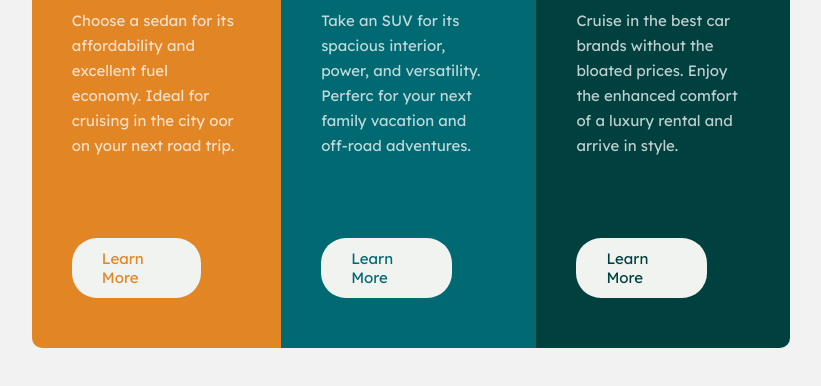
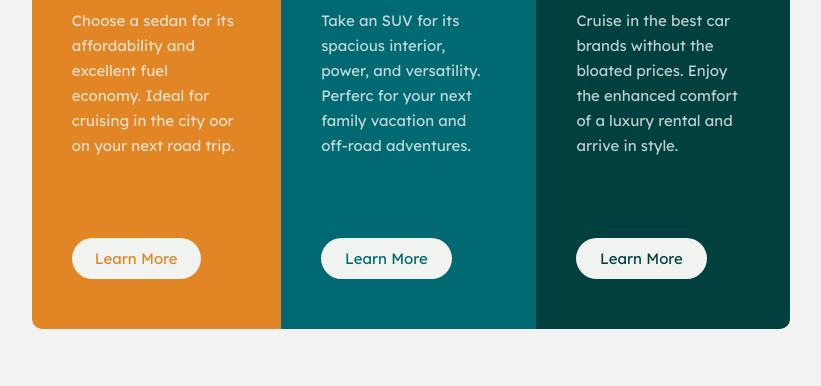
Before and after one commit to kgogina/3-column-preview-card-component, a plain HTML site: page index.html in a window 1280 px wide. Shown: the part 296-682 px from the top of the page, without its empty margins (229-1050 px from the left). Drawn offline with Linux system fonts and the light colour scheme.

Commit message:
Add files via upload

```diff
--- a/index.html
+++ b/index.html
@@ -21,11 +21,13 @@
         justify-content: center;
         margin-top: 8.5%;
 
+
       }
 
       .container {
         display: flex;
         width: 60%;
+
 
 
       }
@@ -86,6 +88,8 @@
         cursor: pointer;
         font-family: "Lexend Deca", sans-serif;
         margin: 80px 20px 40px 30px;
+        position: flex;
+        white-space: nowrap;
 
 
       }
@@ -98,6 +102,8 @@
 
       .button1 {
         color: rgba(226, 133, 37, 255);
+
+
       }
 
       .button1:hover {
```
